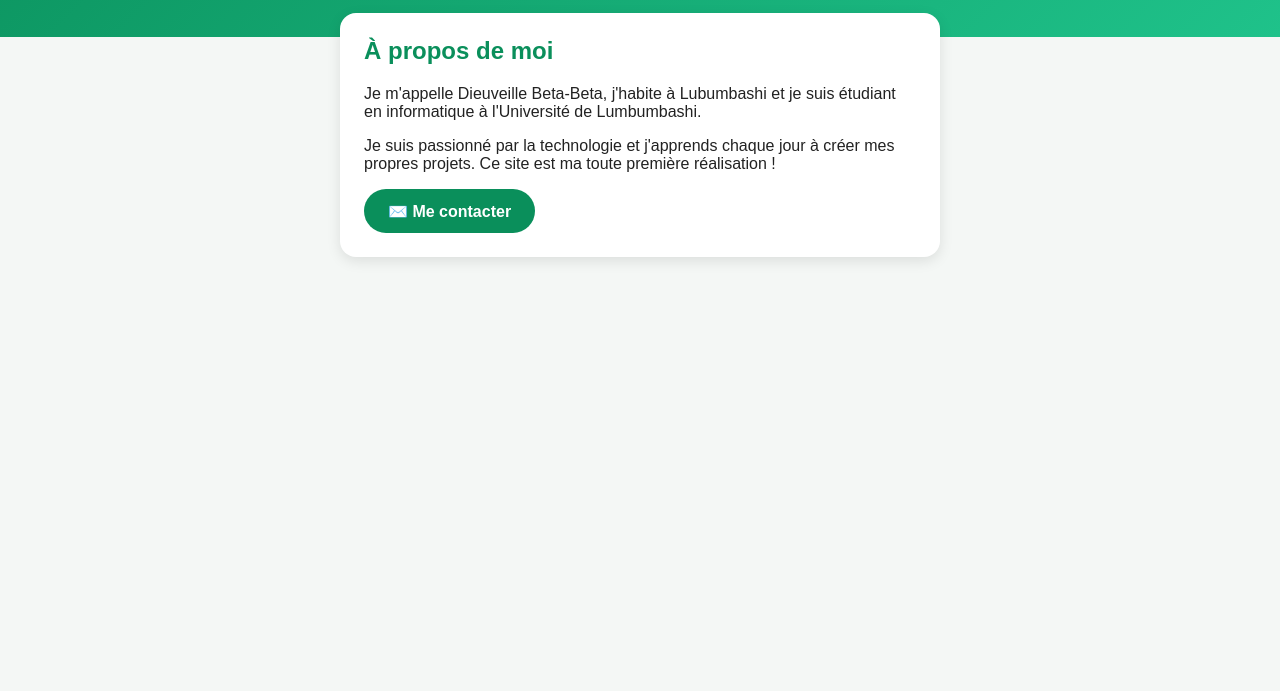
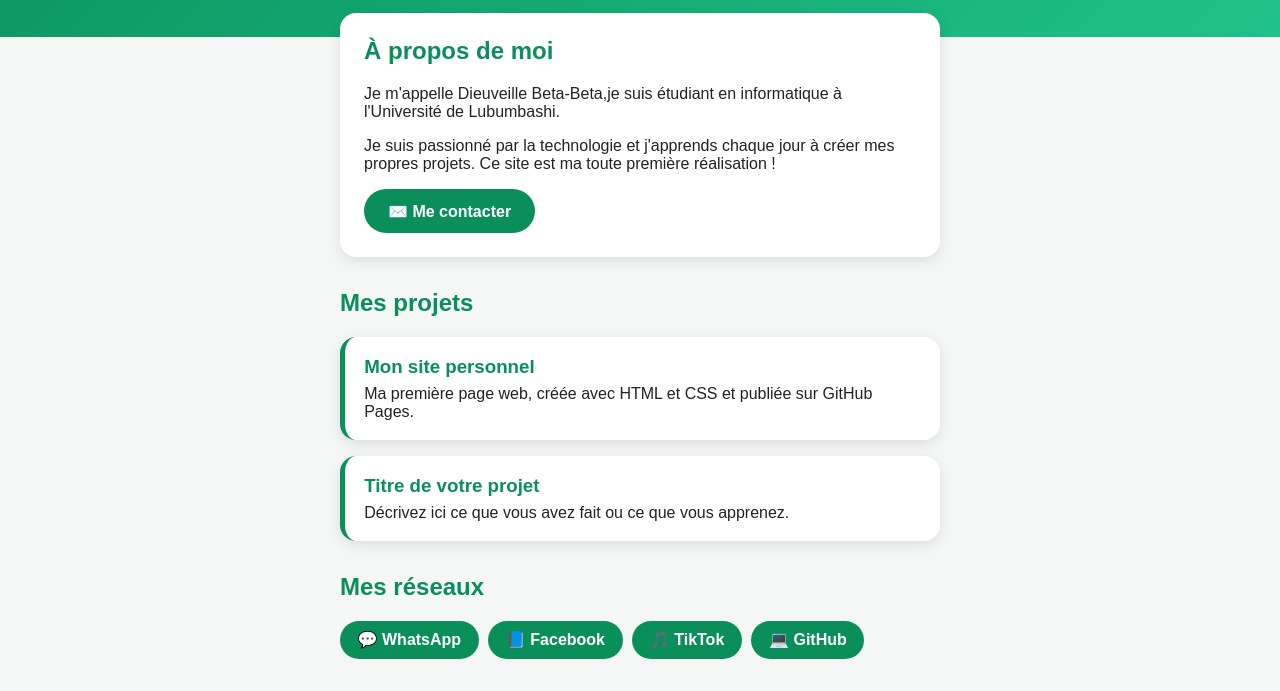
Before and after one commit to dieuveilbetabeta-droid/Mon-site, a plain HTML site: page index.html in a window 1280 px wide. Shown: the part 288-979 px from the top of the page. Before the commit the page ends 800 px from the top, so only its background shows below. Drawn offline with Linux system fonts and the light colour scheme.

Commit message:
Update index.html

```diff
--- a/index.html
+++ b/index.html
@@ -5,49 +5,39 @@
   <meta name="viewport" content="width=device-width, initial-scale=1">
   <title>Dieuveille Beta-Beta</title>
   <style>
-    body {
-      font-family: sans-serif;
-      margin: 0;
-      background: #f4f7f5;
-      color: #222;
-    }
+    body { font-family: sans-serif; margin: 0; background: #f4f7f5; color: #222; }
     header {
       background: linear-gradient(135deg, #0a8f5b, #1fc28a);
-      color: white;
-      text-align: center;
-      padding: 2.5rem 1rem;
+      color: white; text-align: center; padding: 2.5rem 1rem;
       animation: apparition 1s ease;
     }
     header h1 { margin: 1rem 0 0.3rem; font-size: 1.8rem; }
     header p { margin: 0; opacity: 0.9; }
     .photo {
-      width: 160px;
-      height: 160px;
-      object-fit: cover;
-      border-radius: 50%;
-      border: 4px solid white;
+      width: 160px; height: 160px; object-fit: cover;
+      border-radius: 50%; border: 4px solid white;
     }
-    main {
-      max-width: 600px;
-      margin: -1.5rem auto 2rem;
-      padding: 0 1rem;
-    }
+    main { max-width: 600px; margin: -1.5rem auto 2rem; padding: 0 1rem; }
     .carte {
-      background: white;
-      border-radius: 16px;
-      padding: 1.5rem;
-      box-shadow: 0 4px 14px rgba(0,0,0,0.1);
-      animation: apparition 1.2s ease;
+      background: white; border-radius: 16px; padding: 1.5rem;
+      box-shadow: 0 4px 14px rgba(0,0,0,0.1); animation: apparition 1.2s ease;
     }
     h2 { color: #0a8f5b; margin-top: 0; }
     .bouton {
-      display: inline-block;
-      background: #0a8f5b;
-      color: white;
-      padding: 0.8rem 1.5rem;
-      border-radius: 30px;
-      text-decoration: none;
-      font-weight: bold;
+      display: inline-block; background: #0a8f5b; color: white;
+      padding: 0.8rem 1.5rem; border-radius: 30px;
+      text-decoration: none; font-weight: bold;
+    }
+    .projet {
+      background: white; border-radius: 16px; padding: 1.2rem; margin-top: 1rem;
+      box-shadow: 0 4px 14px rgba(0,0,0,0.1); border-left: 5px solid #0a8f5b;
+    }
+    .projet h3 { margin: 0 0 0.4rem; color: #0a8f5b; }
+    .projet p { margin: 0; }
+    .reseaux { display: flex; flex-wrap: wrap; gap: 0.6rem; margin-top: 1rem; }
+    .reseaux a {
+      background: #0a8f5b; color: white; padding: 0.6rem 1.1rem;
+      border-radius: 30px; text-decoration: none; font-weight: bold;
     }
     @keyframes apparition {
       from { opacity: 0; transform: translateY(20px); }
@@ -59,15 +49,33 @@
   <header>
     <img src="photo.jpg" alt="Dieuveille" class="photo">
     <h1>Dieuveille Beta-Beta</h1>
-    <p>💻 Étudiant en informatique · a l'universite de Lumbumbashi</p>
+    <p>💻 Étudiant en informatique · Université de Lubumbashi</p>
   </header>
 
   <main>
     <div class="carte">
       <h2>À propos de moi</h2>
-      <p>Je m'appelle Dieuveille Beta-Beta, j'habite à Lubumbashi et je suis étudiant en informatique à l'Université de Lumbumbashi.</p>
+      <p>Je m'appelle Dieuveille Beta-Beta,je suis étudiant en informatique à l'Université de Lubumbashi.</p>
       <p>Je suis passionné par la technologie et j'apprends chaque jour à créer mes propres projets. Ce site est ma toute première réalisation !</p>
       <a class="bouton" href="mailto:dieuveilbetabeta@gmail.com">✉️ Me contacter</a>
+    </div>
+
+    <h2 style="margin-top:2rem;">Mes projets</h2>
+    <div class="projet">
+      <h3>Mon site personnel</h3>
+      <p>Ma première page web, créée avec HTML et CSS et publiée sur GitHub Pages.</p>
+    </div>
+    <div class="projet">
+      <h3>Titre de votre projet</h3>
+      <p>Décrivez ici ce que vous avez fait ou ce que vous apprenez.</p>
+    </div>
+
+    <h2 style="margin-top:2rem;">Mes réseaux</h2>
+    <div class="reseaux">
+      <a href="https://wa.me/243811889006">💬 WhatsApp</a>
+      <a href="https://facebook.com/Dieuveillebetabeta">📘 Facebook</a>
+      <a href="https://tiktok.com/@dieuveilbetabeta">🎵 TikTok</a>
+      <a href="https://github.com/dieuveilbetabeta-droid">💻 GitHub</a>
     </div>
   </main>
 </body>
```
